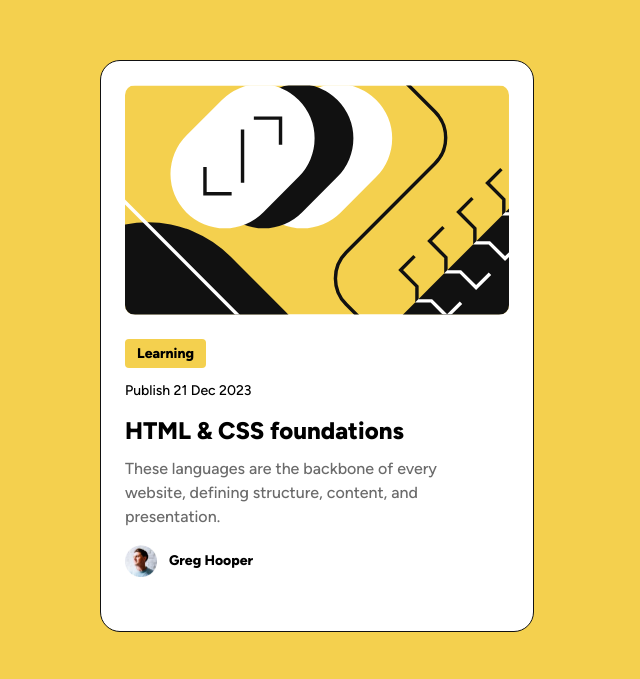
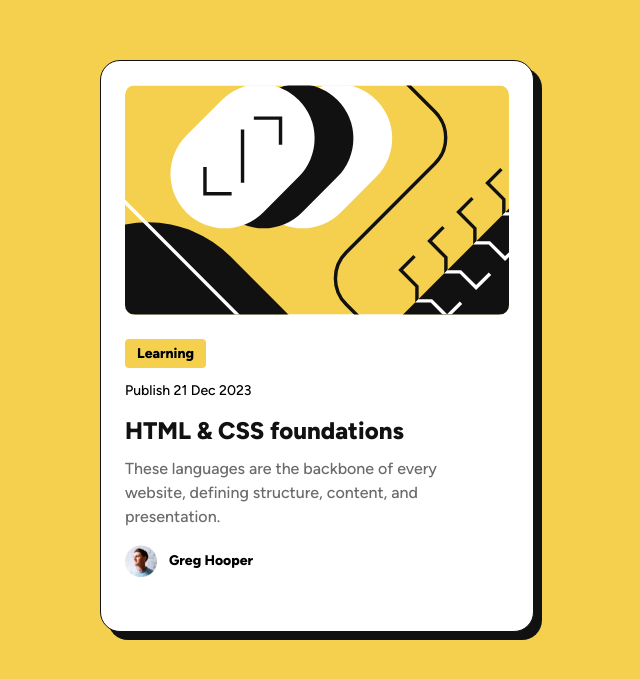
Before and after one commit to Alex-Guar/frontend-mentor-challenges, a website built with Vite: page blog-preview-card/index.html in a window 1280 px wide. Shown: the part 167-846 px from the top of the page, without its empty margins (323-963 px from the left). Built offline with nearby package versions, Linux system fonts and the light colour scheme.

Commit message:
Defining interaction

```diff
--- a/blog-preview-card/src/style.css
+++ b/blog-preview-card/src/style.css
@@ -91,6 +91,9 @@ body {
   padding: var(--space-4);
   margin-top: 219px;
   margin-bottom: 219px;
+  box-shadow: var(--space-2) var(--space-2) 0 var(--color-text-1);
+
+  transition: box-shadow 1.5s 100ms;
 }
 
 .card-poster{
@@ -139,8 +142,10 @@ body {
   font-weight: var(--font-1-bold);
   line-height: var(--font-1-line-height);
   letter-spacing: var(--font-1-letter-spacing);
+  color: var(--color-text-1);
   margin-top: 0px;
   margin-bottom: var(--space-2);
+  transition: color 1.5s 90ms;
 }
 
 .card-detail-description {
@@ -178,3 +183,12 @@ body {
   margin-left: var(--space-3);
   vertical-align: top;
 }
+
+/* Interaction */
+
+.card:hover {
+  box-shadow: var(--space-3) var(--space-3) 0 var(--color-text-1);
+  .card-detail-h1 {
+    color: var(--background-color-main);
+  }
+}
```
